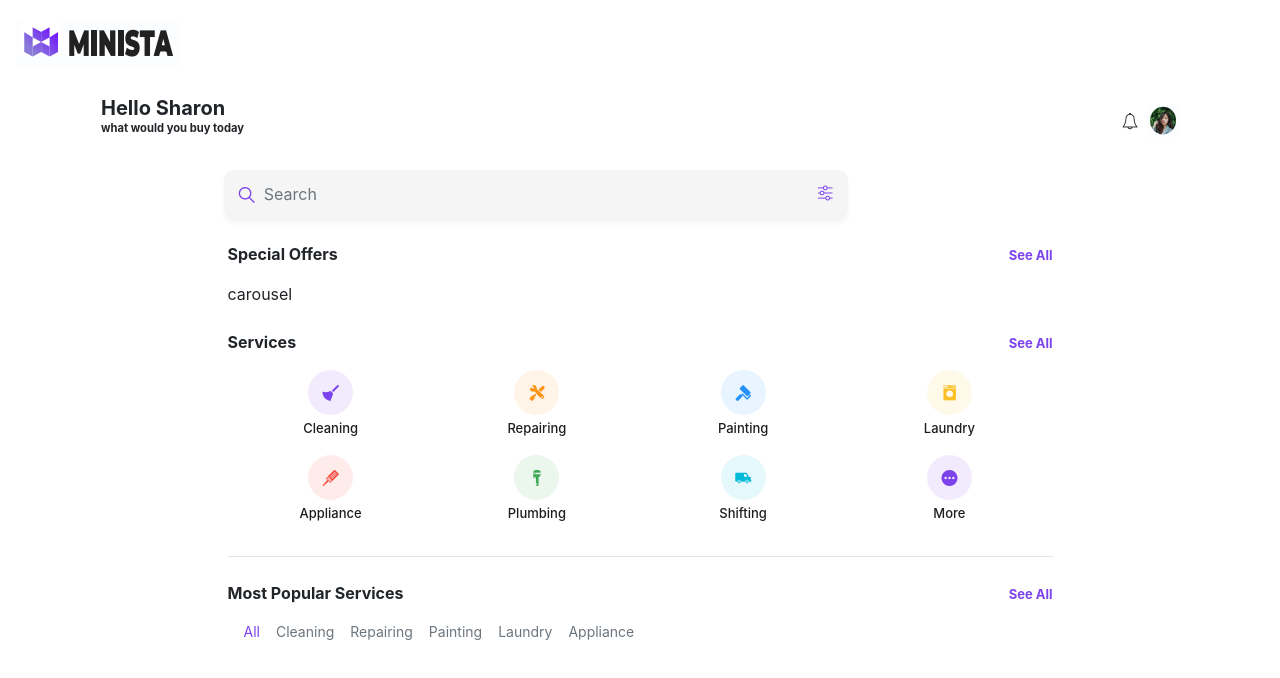
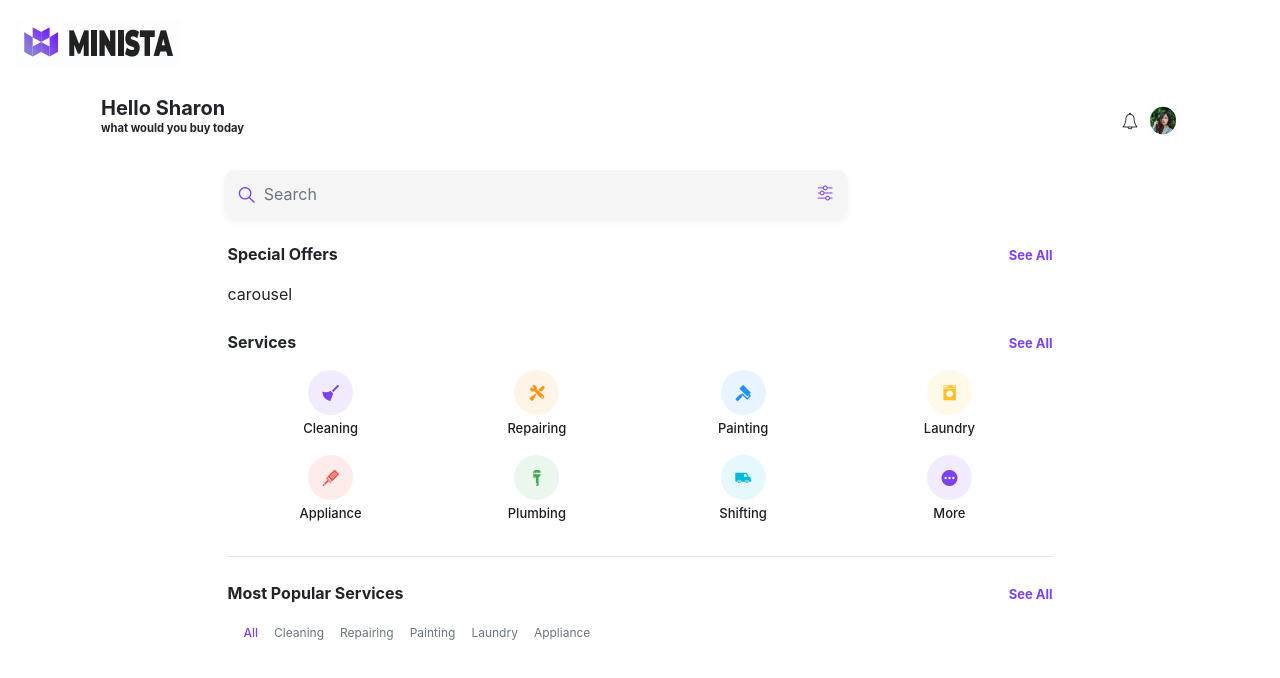
Before and after one commit to mostafa-jamali/TAV, a Vue app: page / in a window 1280 px wide. Shown: the top 678 px of the page. Built offline with nearby package versions, Linux system fonts and the light colour scheme.

Commit message:
edit styles

```diff
--- a/src/assets/styles/main.scss
+++ b/src/assets/styles/main.scss
@@ -4,15 +4,6 @@
     font-size: 13px;
   }
 
-  .list-unstyled {
-    font-size: 14px;
-    a:hover {
-      text-decoration: none;
-    }
-  }
-  .list-unstyled li:first-child a {
-    color: $primary !important;
-  }
   .service-item {
     .service-bg {
       height: 45px;
@@ -23,11 +14,26 @@
     .service-icon {
       top: 15px;
     }
-
     .service-name {
       font-size: 13px;
       font-weight: 500;
       color: rgb(30, 30, 30);
     }
   }
+
+  .most-popular-services {
+    .list-unstyled {
+      font-size: 14px;
+      a:hover {
+        text-decoration: none;
+      }
+    }
+    .list-unstyled li:first-child a {
+      color: $primary !important;
+      font-weight: 500;
+    }
+    .most-popular-service-name {
+      font-size: 12px;
+    }
+  }
 }
--- a/src/components/main/MostPopularServices.vue
+++ b/src/components/main/MostPopularServices.vue
@@ -7,7 +7,7 @@
     <div>
       <ul class="d-flex list-unstyled">
         <li class="pl-3" v-for="service in servicesList">
-          <a :href="service.link" class="text-secondary">{{ service.name }}</a>
+          <a :href="service.link" class="most-popular-service-name text-secondary">{{ service.name }}</a>
         </li>
       </ul>
     </div>
```
